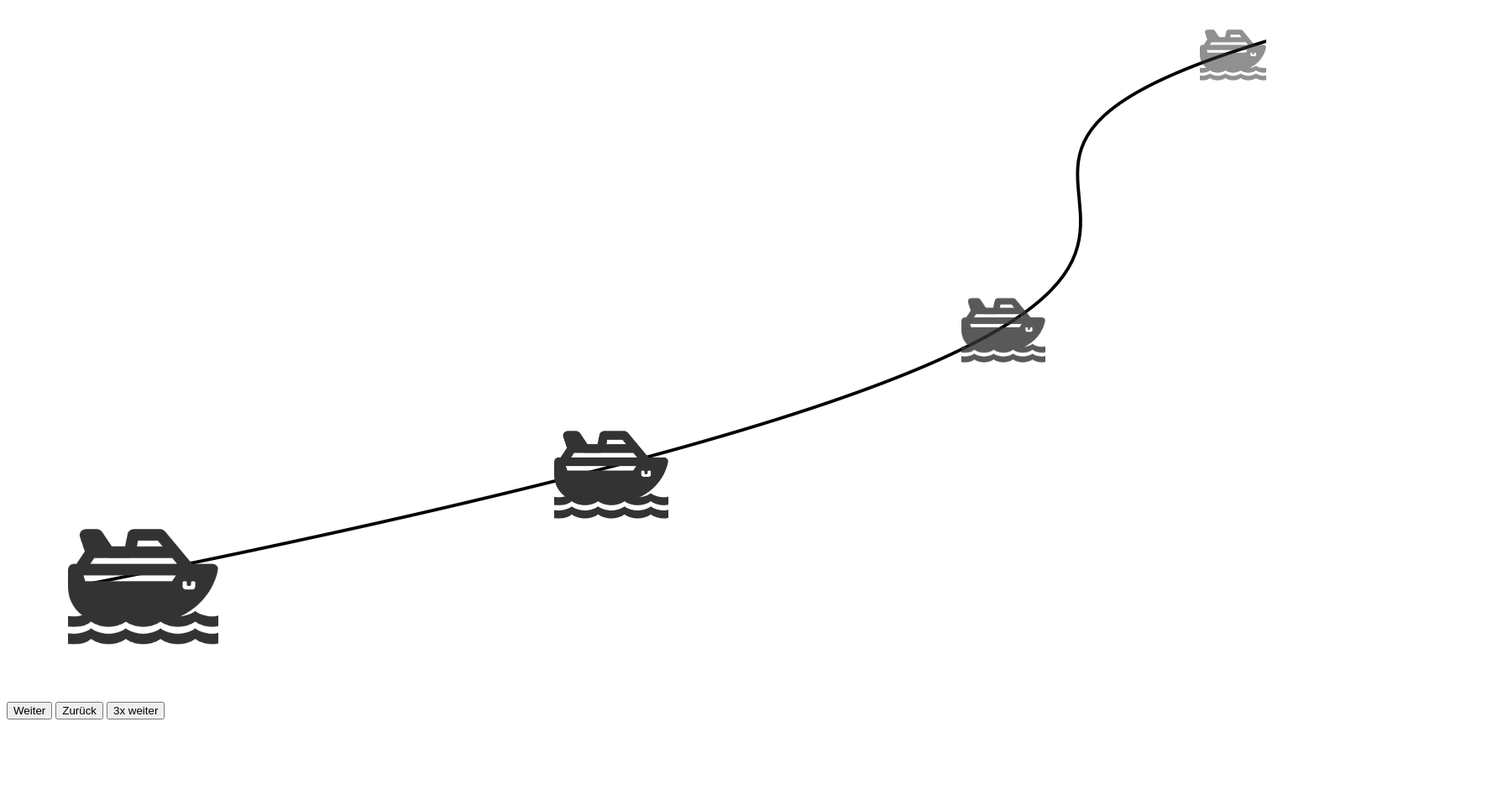
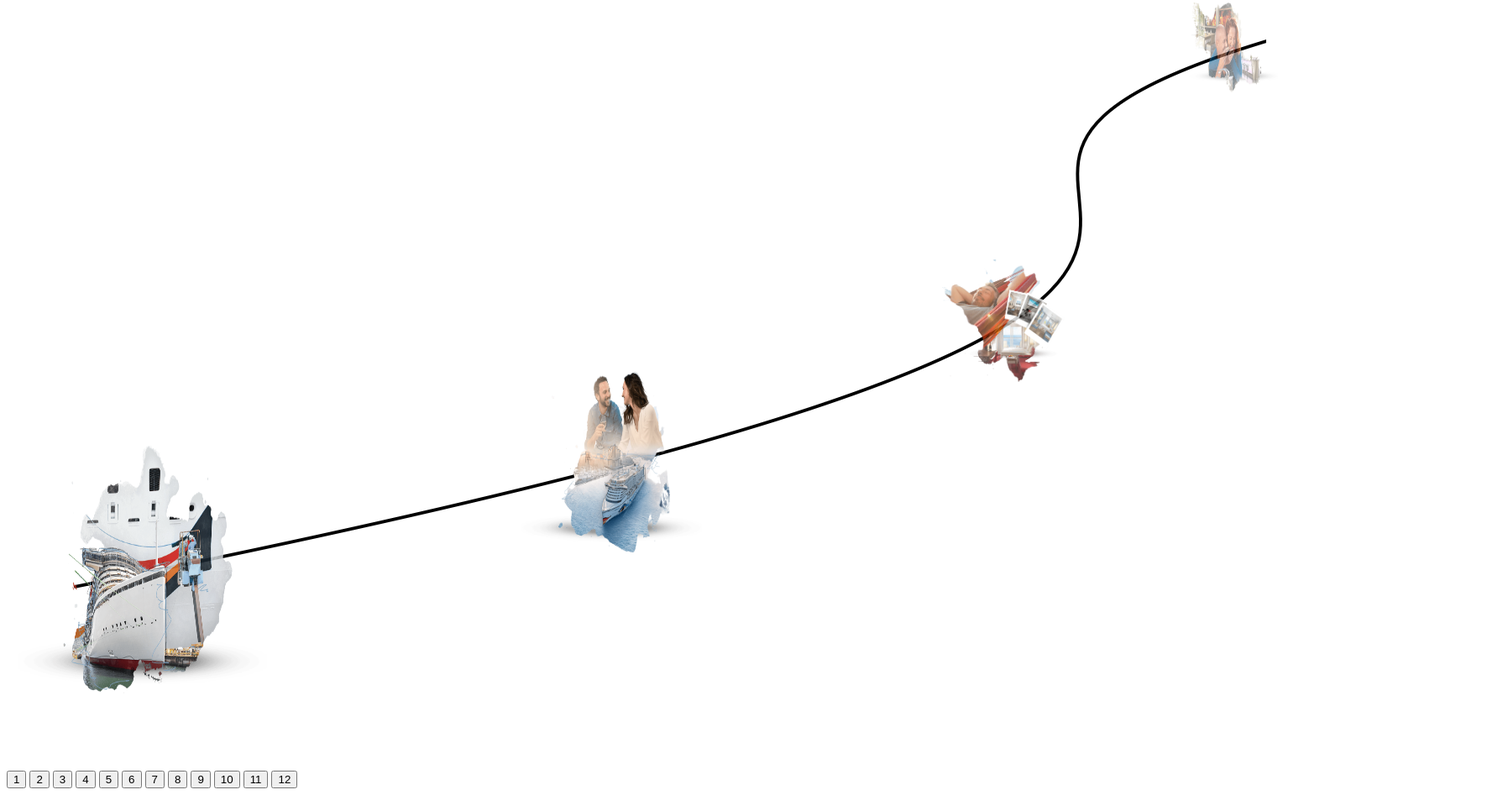
Before and after one commit to maikman/animated_timeline, a plain HTML site: page index.html in a window 1280 px wide. Shown: the part 90-1037 px from the top of the page at 84% size, 1796 px wide, since content can reach past the window. Before the commit the page ends 955 px from the top, so only its background shows below. Drawn offline with nearby package versions, Linux system fonts and the light colour scheme.

Commit message:
added real pictures

```diff
--- a/css/main.css
+++ b/css/main.css
@@ -8,6 +8,14 @@
 
 .tokens {
   position: absolute;
+}
+
+.image_repo {
+  display: none;
+}
+
+.buttons {
+  margin-top: 100px
 }
 
 #token_five {
--- a/index.html
+++ b/index.html
@@ -16,10 +16,20 @@
 	<div class="dot" id="dot3"></div>
 	<div class="dot" id="dot4"></div-->
 </div>
-<br>
-<button id="forward">Weiter</button>
-<button id="backward">Zurück</button>
-<button id="multiple_forward">3x weiter</button>
+<div class="buttons">
+	<button value="1" class="moment">1</button>
+	<button value="2" class="moment">2</button>
+	<button value="3" class="moment">3</button>
+	<button value="4" class="moment">4</button>
+	<button value="5" class="moment">5</button>
+	<button value="6" class="moment">6</button>
+	<button value="7" class="moment">7</button>
+	<button value="8" class="moment">8</button>
+	<button value="9" class="moment">9</button>
+	<button value="10" class="moment">10</button>
+	<button value="11" class="moment">11</button>
+	<button value="12" class="moment">12</button>
+</div>
 
 </body>
 </html>
--- a/js/main.js
+++ b/js/main.js
@@ -1,8 +1,18 @@
 $( document ).ready(function() {
+
+  // adjustable variables
+  var token_count = 12;
   var token_min_size = 64;
-  var token_max_size = 128;
+  var token_max_size = 256;
+  var invisible_row_start = 5;
+  var duration_time = 800;
 
-  var start_x = 1660;
+  var container_width = $('.container').width();
+  var start_x = container_width + token_max_size;
+
+  var current_token = 1;
+  var token_counter = 0;
+
 
   // TODO: aggregate dynamic values here
   var points = {
@@ -14,39 +24,46 @@ $( document ).ready(function() {
     five:  {top: 50, left: start_x}
   }
 
-  var duration_time = 1000;
+
   var runs = 1;
+  var distance = 0;
 
-//create tokens
-jQuery.each(points, function(index) {
-  var tokenId = getSelector(index);
-  $('<img />', {
-        id: "token_" + index,
-        class: 'tokens',
-        src: 'img/cruise_ship.png'
-      }).appendTo('.container');
+setInitTokens();
 
-      positionAndResizeToken(tokenId, this);
+$('.moment').click(function() {
+  distance = this.value - current_token;
+  current_token = current_token + distance;
+
+  if (distance > 0) {
+      animateForward(distance);
+  } else if (distance < 0) {
+      token_counter = Math.abs(distance);
+      animateBackward(token_counter);
+  }
+
+  runs = 1;
 });
 
+  //create visible tokens
+  function setInitTokens() {
+    var i = 0;
+    jQuery.each(points, function(index) {
+      var tokenId = getSelector(index);
+      $('<img />', {
+            id: "token_" + index,
+            class: 'tokens',
+            src: 'img/timeline_' + i + '.png'
+          }).appendTo('.container');
 
-$('#forward').click(function() {
-   animateForward();
-});
-
-$('#backward').click(function() {
-    animateBackward();
-});
-
-$('#multiple_forward').click(function() {
-  animateForward(3);
-});
+          positionAndResizeToken(tokenId, this);
+          i++;
+    });
+  }
 
   function animateForward(i = 1) {
 
         // token zero
         $("#token_zero").remove();
-
 
         //token one
         $("#token_one").animate({left: "-=500", top: "+=50"},{
@@ -55,7 +72,6 @@ $('#multiple_forward').click(function() {
           },
           duration: duration_time
       });
-
 
       //token two
       var centerPosition = calculatePosition(points.one);
@@ -101,7 +117,6 @@ $('#multiple_forward').click(function() {
           }
         }
 
-        //token four
       $("#token_four").animate({path : new $.path.bezier(bezier)},
         {
           step: function(now, fx) {
@@ -113,7 +128,6 @@ $('#multiple_forward').click(function() {
           },
           duration: duration_time
       });
-
 
       //token five
       var centerPosition = calculatePosition(points.four);
@@ -153,7 +167,6 @@ $('#multiple_forward').click(function() {
         duration: duration_time
     });
 
-
     // token three
     var centerPositionStart = calculatePosition(points.three);
     var centerPositionEnd = calculatePosition(points.four);
@@ -181,7 +194,6 @@ $('#multiple_forward').click(function() {
         },
         duration: duration_time
     });
-
 
       // token two
       var centerPosition = calculatePosition(points.three);
@@ -225,15 +237,13 @@ $('#multiple_forward').click(function() {
               if (runs < i) {
                 runs++;
                 setTimeout(function(){
-                 animateBackward();
+                 animateBackward(i);
                }, 1);
              }
               addNewFrontToken();
           },
           duration: duration_time
       });
-
-
   }
 
   function getSize(pos) {
@@ -241,8 +251,7 @@ $('#multiple_forward').click(function() {
   }
 
   function getOpacity(pos) {
-
-    return (pos <= $('.container').width()) ? 1 - ((pos - 1000) / 1000) : 0;
+    return (pos <= container_width) ? 1 - ((pos - 1000) / 1000) : 0;
   }
 
   function hideToken(tokenId, pos) {
@@ -287,11 +296,14 @@ $('#multiple_forward').click(function() {
     var hiddenPos = calculatePosition(points.five);
     var size = getSize(hiddenPos.left);
 
+    if (token_counter <= token_count) {
+      token_counter++;
+    }
 
       $('<img />', {
             id: "token_five",
             class: 'tokens',
-            src: 'img/cruise_ship.png'
+            src: 'img/timeline_' + (token_counter + invisible_row_start) + '.png'
           }).appendTo('.container')
             .css({ top: hiddenPos.top + 'px', left: hiddenPos.left + 'px', opacity: 0 })
             .height(size)
@@ -302,11 +314,14 @@ $('#multiple_forward').click(function() {
     var hiddenPos = calculatePosition(points.zero);
     var size = getSize(hiddenPos.left);
 
+    if (token_counter >= 1) {
+      token_counter--;
+    }
 
       $('<img />', {
             id: "token_zero",
             class: 'tokens',
-            src: 'img/cruise_ship.png'
+            src: 'img/timeline_' + token_counter + '.png'
           }).prependTo('.container')
             .css({ top: hiddenPos.top + 'px', left: hiddenPos.left + 'px', opacity: 0 })
             .height(size)
```
Also changed, not shown: img/timeline_0.png (added), img/timeline_1.png (added), img/timeline_10.png (added), img/timeline_11.png (added), img/timeline_2.png (added), img/timeline_3.png (added), img/timeline_4.png (added), img/timeline_5.png (added), img/timeline_6.png (added), img/timeline_7.png (added), img/timeline_8.png (added), img/timeline_9.png (added).
